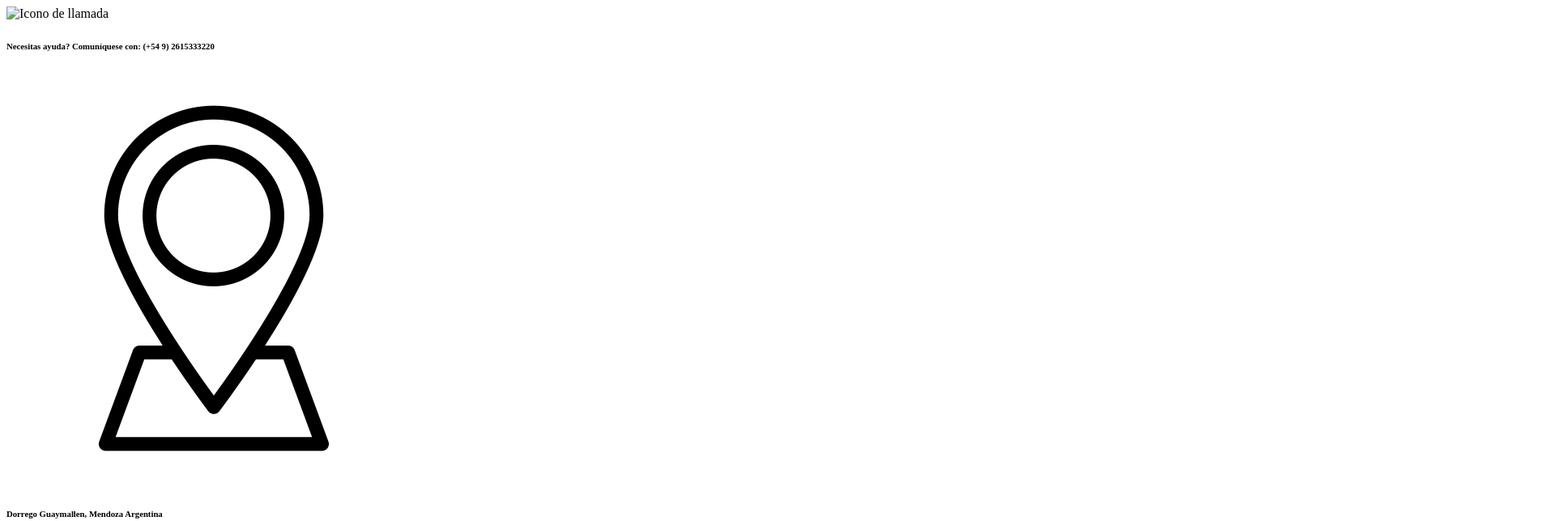
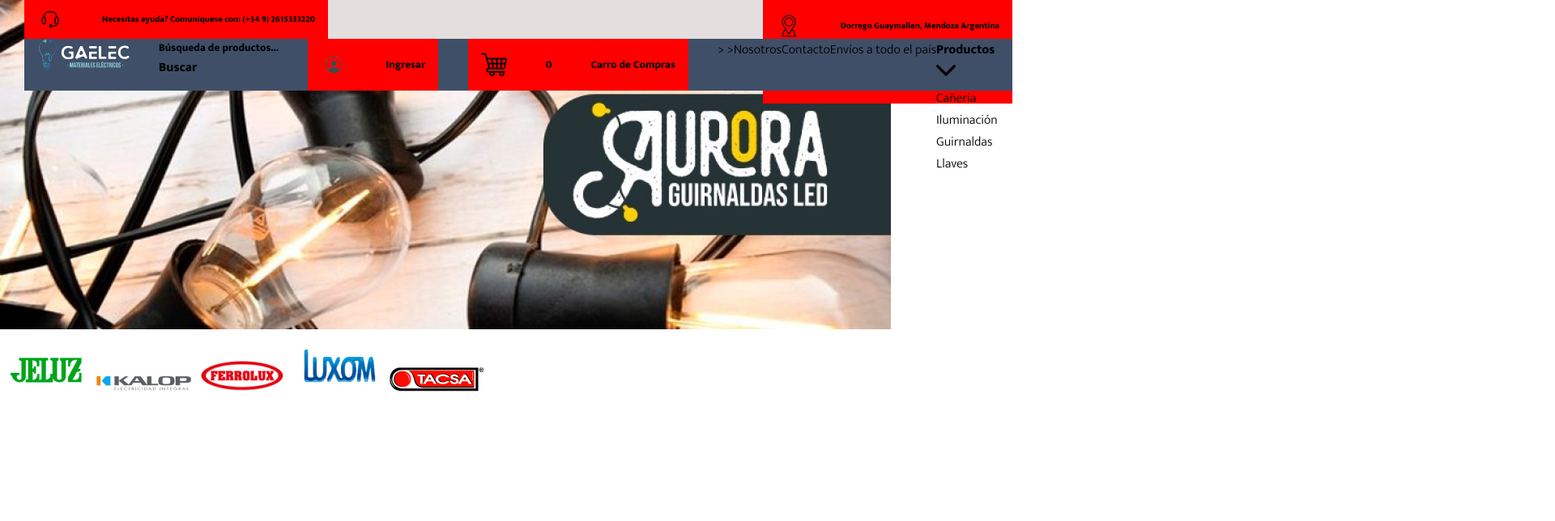
Before and after one commit to SofiaRuiz24/gaelec, a plain HTML site: page index.html in a window 1280 px wide. Shown: the top 644 px of the page at 81% size, 1920 px wide, since content can reach past the window. Drawn offline with Linux system fonts and the light colour scheme.

Commit message:
Agregue las ultimas imágenes de logos y comencé con el css

```diff
--- /dev/null
+++ b/Assets/stilo.css
@@ -0,0 +1,94 @@
+/*----------- FONTS -----------*/
+@import url('https://fonts.googleapis.com/css2?family=Mukta:wght@300;600;800&display=swap');
+
+/*----------- VARIABLES -----------*/
+
+:root{
+    /* Backgrounds colors */
+    --background: #02050e;
+    --primary: #1e50ff;
+    --secondary: #404f68;
+    --btn-bg: #050d26;
+    --bg-azul: #e9eeff;
+    --bg-white: #e4dede;
+    --bg-electric: #0089d8;
+    --bg-nav: #0f1525;
+
+    /* Text colors */
+    --text-grayWhite: #adb9c7;
+    --text-gray: #8c9197;
+}
+
+/*----------- RESET -----------*/
+
+*{
+    margin: 0;
+    padding: 0;
+    box-sizing: border-box;
+    font-family: 'Mukta', sans-serif;
+    text-decoration: none;
+    list-style-type: none;
+}
+
+/*----------- HEADER -----------*/
+
+header{
+    width: 100%;
+    display: flex;
+    flex-direction: column;
+    justify-content: space-between;
+    align-items: center;
+    height: 7rem;
+    padding: 0px 30px;
+
+    position: fixed;
+    top: 0;
+    z-index: 2;
+
+
+}
+
+#encabezado{
+    display: flex;
+    justify-content: space-between;
+    width: 100%;
+    height: 3rem;
+    background: var(--bg-white);
+}
+nav{
+    display: flex;
+    justify-content: space-around;
+    background: var(--secondary);
+    height: 4rem;
+    width: 100%;
+}
+.informacion{
+    display: flex;
+    justify-content: space-between;
+    align-items: center;
+    padding: 1rem;
+    gap: 3rem;
+
+    background-color: red;
+}
+.informacion img{
+    height: 2rem;
+
+}
+.logo {
+    height: 2.5rem;
+}
+#menu{
+    display: flex;
+}
+
+#menu li img{
+    height: 1.5rem;
+}
+
+main{
+    height: 50rem;
+}
+footer{
+    height: 8rem;
+}
--- a/index.html
+++ b/index.html
@@ -4,49 +4,51 @@
     <meta charset="UTF-8">
     <meta name="viewport" content="width=device-width, initial-scale=1.0">
     <title>Gaelec Materiales Eléctricos</title>
-    <link rel="stylesheet" href="assets/style.css">
+    <link rel="stylesheet" href="Assets/stilo.css">
 </head>
 <body>
     <!-- Header -->
     <header>
-        <div>
-            <div>
-                <img src="Images/nav/callcenter.png" alt="Icono de llamada">
+        <div  id="encabezado">
+            <div class="informacion">
+                <img src="Images/PiePagina/callcenter.png" alt="Icono de llamada">
                 <h6>Necesitas ayuda? Comuníquese con: (+54 9) 2615333220 </h6>
             </div>
             <div>
-                <img src="Images/nav/ubicacion.png" alt="Icono de Ubicación">
-                <h6>Dorrego Guaymallen, Mendoza Argentina</h6>
-            </div>
-            <div>
-                <img src="Images/nav/camionEnvio.webp" alt="Icono de Envío">
-                <h6>Historial de Pedidos</h6>
+                <div class="informacion">
+                    <img src="Images/nav/ubicacion.png" alt="Icono de Ubicación">
+                    <h6>Dorrego Guaymallen, Mendoza Argentina</h6>
+                </div>
+                <div class="informacion">
+                    <img src="Images/nav/camionEnvio.webp" alt="Icono de Envío">
+                    <h6>Historial de Pedidos</h6>
+                </div>
             </div>
         </div>
         <nav>
-            <img src="Images/nav/LogoGaelec.png" alt="Logo Gaelec Materiales Eléctricos">
+            <img class="logo" src="Images/nav/LogoGaelec.png" alt="Logo Gaelec Materiales Eléctricos">
             <div>
                 <div>
                     <h5>Búsqueda de productos...</h5>
                 </div>
                 <h4>Buscar</h4>
             </div>
-            <div>
+            <div class="informacion">
                 <img src="Images/nav/avatar1.png" alt="Icono perfil">
                 <h5>Ingresar</h5>
             </div>
-            <div>
+            <div class="informacion">
                 <img src="Images/nav/carrito.png" alt="Carrito de compras">
                 <h5>0</h5>
                 <h5>Carro de Compras</h5>
             </div>
-            <ul>
+            <ul id="menu">
                 <li><a> </a> > >Nosotros</li>
                 <li>Contacto</li>
                 <li>Envíos a todo el país</li>
                 <li>
                     <h4>Productos</h4>
-                    <img src="#" alt="Flecha abajo">
+                    <img src="Images/nav/flechaAbajo.png" alt="Flecha abajo">
                     <ul>
                         <li>Cañería</li>
                         <li>Iluminación</li>
@@ -99,7 +101,7 @@
             </div>
         </div>
         <div>
-            <img src="" alt="Logo Gaelec Materiales Eléctricos">
+            <img class="logo" src="Images/logoGaelecMaterElec.png" alt="Logo Gaelec Materiales Eléctricos">
             <h3>Valentin Alsina 534, Dorrego Guaymallen Mendoza.</h3>
 
             <img src="Images/PiePagina/logoMail.png" alt="Icono de Gmail">
--- a/stilo.css
+++ /dev/null
@@ -1,4 +0,0 @@
-img {
-    max-width: 10rem;
-    max-height: 10rem;
-}
```
Also changed, not shown: Src/pagina.html (deleted, +0 -11 lines), Images/Logo GAELEC rectangular sin fondo-06-06.png (added), Images/Logo.jpeg (added), Images/logoGaelecMaterElec.png (added), Images/logochico2.jpg (added), Images/nav/flechaAbajo.png (added).
